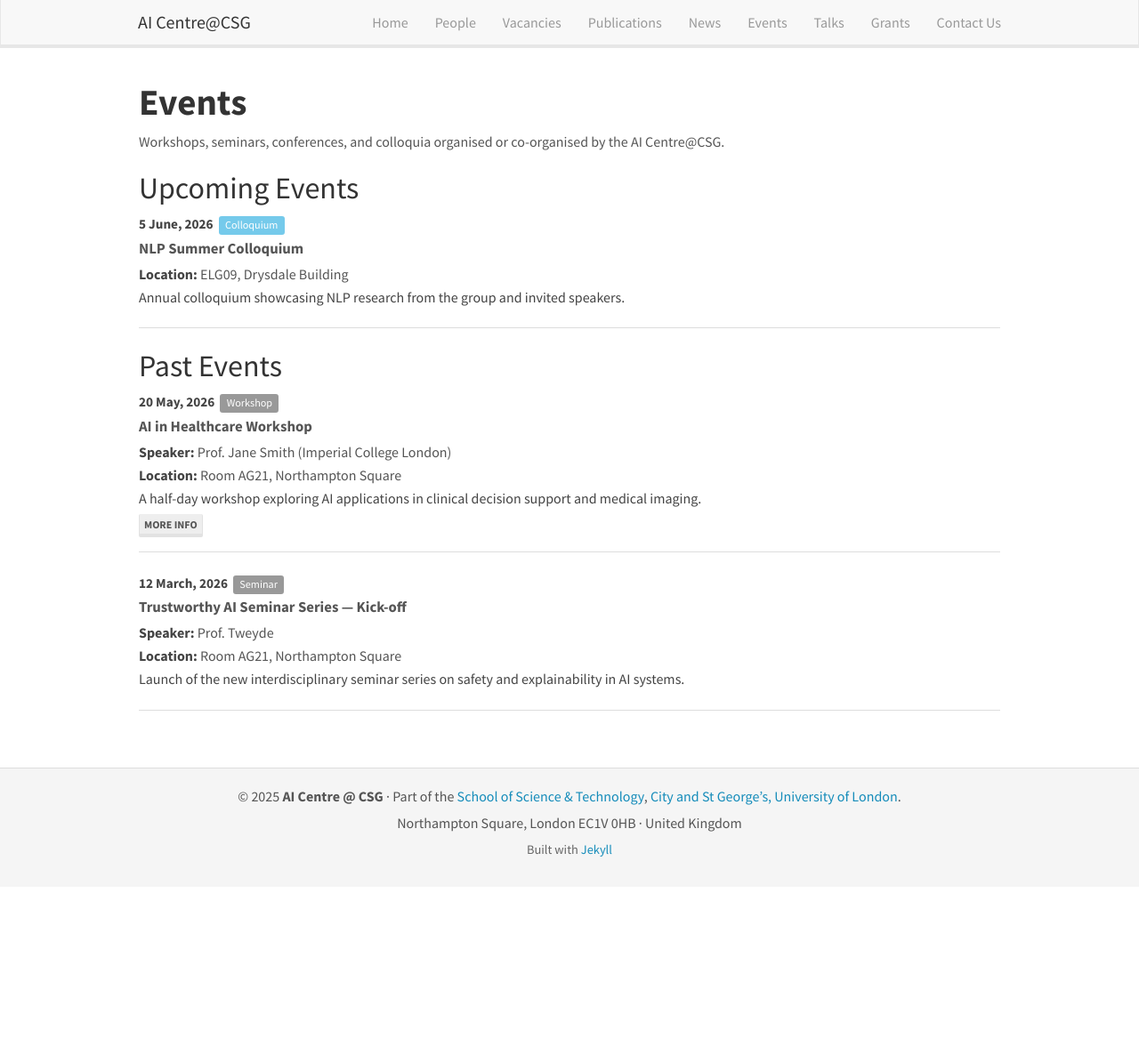
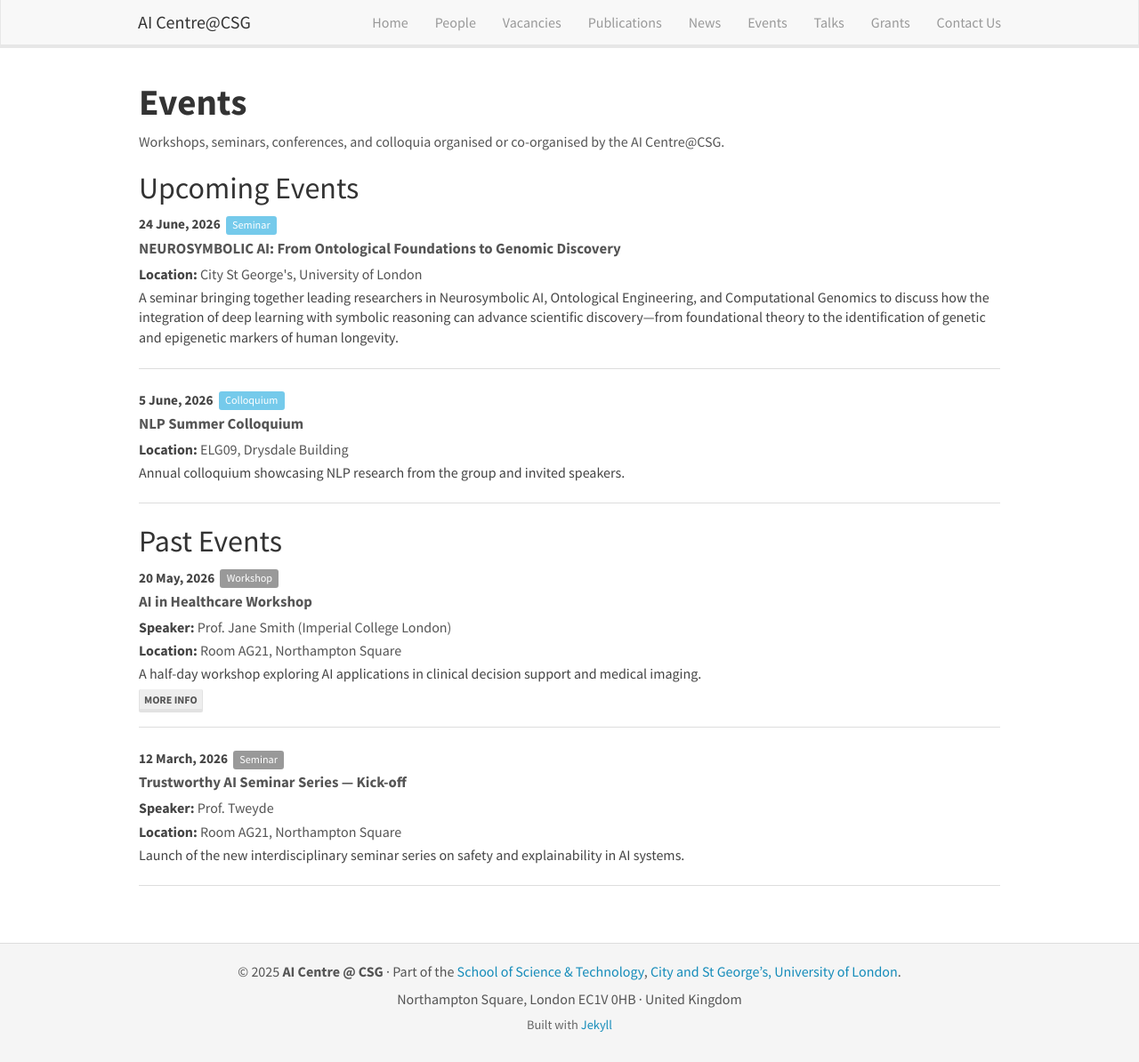
Before and after one commit to aicentre-csg/aicentre-csg.github.io, a Jekyll site: the page built from _pages/events.html, in a window 1280 px wide and 1194 px high. Shown: the whole window at 89% size. Built offline with Jekyll 4.4.1, drawn with Linux system fonts in a browser that asks for light colours; nearby versions of some CDN libraries.

Commit message:
Add Neurosymbolic AI seminar event and flyer (June 24, 2026)

```diff
--- a/_data/events.yml
+++ b/_data/events.yml
@@ -23,6 +23,13 @@
   location: "ELG09, Drysdale Building"
   description: "Annual colloquium showcasing NLP research from the group and invited speakers."
 
+- date: "24 June, 2026"
+  title: "NEUROSYMBOLIC AI: From Ontological Foundations to Genomic Discovery"
+  type: seminar
+  location: "City St George's, University of London"
+  description: "A seminar bringing together leading researchers in Neurosymbolic AI, Ontological Engineering, and Computational Genomics to discuss how the integration of deep learning with symbolic reasoning can advance scientific discovery—from foundational theory to the identification of genetic and epigenetic markers of human longevity."
+  flyer: "/assets/data/pdf/seminar-flyer.pdf"
+
 - date: "12 March, 2026"
   title: "Trustworthy AI Seminar Series — Kick-off"
   type: seminar
```
Also changed, not shown: 2 other files.
